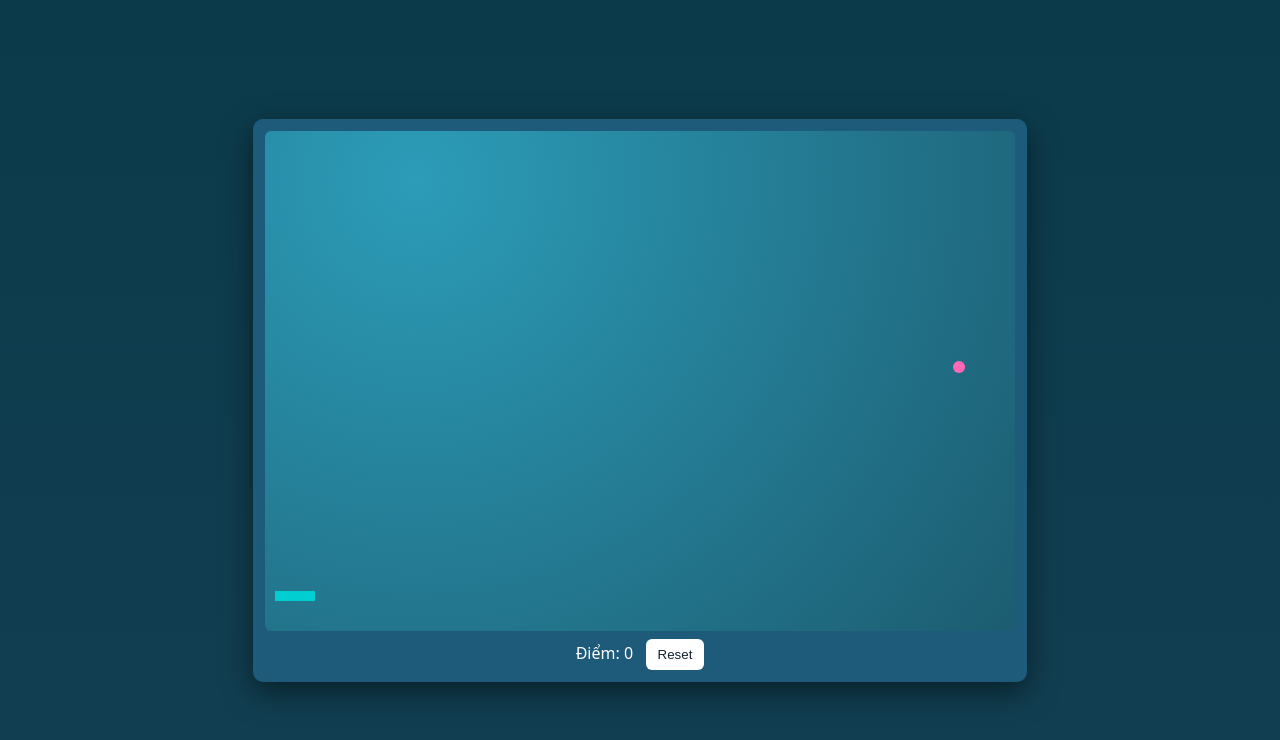
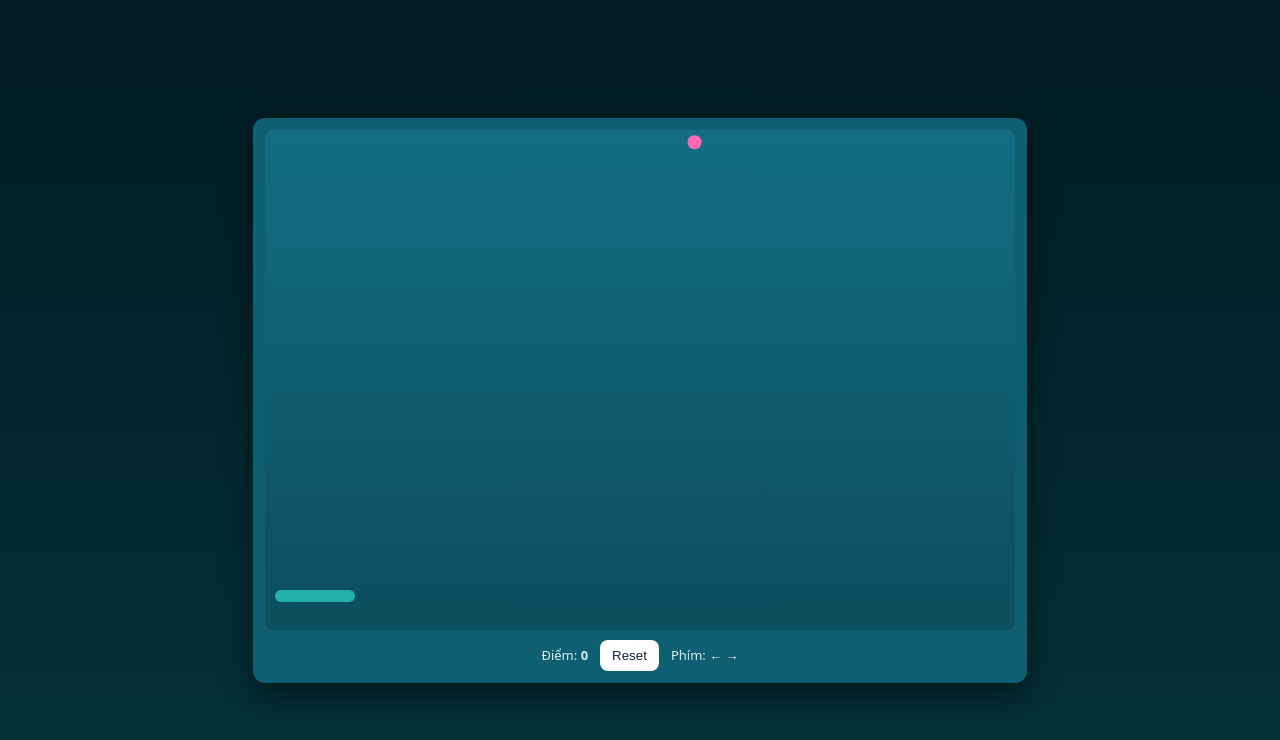
Before and after one commit to flyxlion060213-hehe/VotBong, a plain HTML site: page index.html in a window 1280 px wide. Both pictures are taken after a click on the button "Reset". Drawn offline with Linux system fonts and the light colour scheme.

Commit message:
Update index.html

```diff
--- a/index.html
+++ b/index.html
@@ -3,24 +3,29 @@
 <head>
   <meta charset="utf-8" />
   <meta name="viewport" content="width=device-width,initial-scale=1" />
-  <title>Vợt Bóng (Pong) - Web</title>
+  <title>Vợt Bóng - Pong (HTML)</title>
   <style>
-    :root{--bg:#1e5a7a;--bat:#20b2aa;--ball:#ff69b4;--text:#ffffff}
-    body{margin:0;display:flex;align-items:center;justify-content:center;height:100vh;background:linear-gradient(180deg,#0b3b4b, #123f52);font-family:system-ui,-apple-system,Segoe UI,Roboto,'Helvetica Neue',Arial}
-    #gameWrap{background:var(--bg);padding:12px;border-radius:10px;box-shadow:0 10px 30px rgba(0,0,0,.5)}
-    canvas{display:block;border-radius:6px;background:radial-gradient(circle at 20% 10%, #2c9cb8, #1c5c70)}
-    #hud{color:var(--text);text-align:center;margin-top:8px}
-    button{padding:8px 12px;border-radius:6px;border:none;background:#fff;color:#123;cursor:pointer}
+    :root{--bg:#08303a;--panel:#0f5f72;--bat:#20b2aa;--ball:#ff69b4;--text:#e6f6f8}
+    body{margin:0;display:flex;align-items:center;justify-content:center;height:100vh;background:linear-gradient(180deg,#021b22,#04323a);font-family:system-ui,Segoe UI,Roboto,Arial}
+    #gameWrap{background:var(--panel);padding:12px;border-radius:12px;box-shadow:0 12px 30px rgba(0,0,0,.5);width:max-content}
+    canvas{display:block;border-radius:8px;background:linear-gradient(180deg,#0f6b82,#074b5b);cursor:default}
+    #hud{color:var(--text);text-align:center;margin-top:10px;display:flex;gap:12px;align-items:center;justify-content:center}
+    button{padding:8px 12px;border-radius:8px;border:none;background:#fff;color:#123;cursor:pointer}
+    .small{font-size:13px;color:#d9f0f2}
   </style>
 </head>
 <body>
   <div id="gameWrap">
-    <canvas id="game" width="750" height="500"></canvas>
-    <div id="hud">Điểm: <span id="score">0</span> &nbsp; <button id="reset">Reset</button></div>
+    <canvas id="game" width="750" height="500" aria-label="Vợt Bóng"></canvas>
+    <div id="hud">
+      <div class="small">Điểm: <strong id="score">0</strong></div>
+      <button id="reset">Reset</button>
+      <div class="small">Phím: ← →</div>
+    </div>
   </div>
 
   <script>
-    // Chuyển từ phiên bản tkinter -> HTML/JS (đã giảm tốc độ bóng)
+    // HTML/JS Pong - phiên bản ổn định
     const canvas = document.getElementById('game');
     const ctx = canvas.getContext('2d');
     const scoreEl = document.getElementById('score');
@@ -28,16 +33,30 @@
 
     const W = canvas.width, H = canvas.height;
 
-    // Thiết lập (đã giảm tốc độ bóng và tốc độ vợt)
-    let bat = {w:40, h:10, x:10, y: H - 40, speed: 4}; // batSpeed giảm từ 6 -> 4
-    let ball = {r:6, x:20, y: H - 50, vx:2, vy:-2}; // ballMoveX/Y giảm từ 4 -> 2
+    // cấu hình (dễ điều chỉnh)
+    const config = {
+      batW: 80, batH: 12, batY: H - 40, batSpeed: 5,
+      ballR: 7,
+      startVx: 2.2, startVy: -2.6,
+      fpsDelay: 1000/60
+    };
 
-    let leftPressed = false, rightPressed = false;
-    let score = 0;
+    let bat = {x: 10, y: config.batY, w: config.batW, h: config.batH, speed: config.batSpeed};
+    let ball = {x: 60, y: config.batY - 20, vx: config.startVx, vy: config.startVy, r: config.ballR};
+    let leftPressed=false, rightPressed=false;
+    let score=0, bounceCount=0;
+    let running=true;
 
+    // vẽ
+    function drawBackground(){
+      // optional grid / glow
+      ctx.clearRect(0,0,W,H);
+      ctx.fillStyle = 'rgba(255,255,255,0.02)';
+      ctx.fillRect(0,0,W,H);
+    }
     function drawBat(){
-      ctx.fillStyle = 'darkturquoise';
-      ctx.fillRect(bat.x, bat.y, bat.w, bat.h);
+      ctx.fillStyle = '#20b2aa';
+      roundRect(ctx, bat.x, bat.y, bat.w, bat.h, 6, true, false);
     }
     function drawBall(){
       ctx.beginPath();
@@ -45,105 +64,129 @@
       ctx.arc(ball.x, ball.y, ball.r, 0, Math.PI*2);
       ctx.fill();
     }
+    function roundRect(ctx,x,y,w,h,r,fill,stroke){
+      if (typeof r === 'undefined') r=5;
+      ctx.beginPath();
+      ctx.moveTo(x+r,y);
+      ctx.arcTo(x+w,y,x+w,y+h,r);
+      ctx.arcTo(x+w,y+h,x,y+h,r);
+      ctx.arcTo(x,y+h,x,y,r);
+      ctx.arcTo(x,y,x+w,y,r);
+      ctx.closePath();
+      if(fill) ctx.fill();
+      if(stroke) ctx.stroke();
+    }
+
+    function update(){
+      // di chuyển vợt
+      let mv = (rightPressed?1:0) - (leftPressed?1:0);
+      bat.x += mv * bat.speed;
+      if(bat.x < 0) bat.x = 0;
+      if(bat.x + bat.w > W) bat.x = W - bat.w;
+
+      // va chạm biên ngang
+      if(ball.x + ball.vx + ball.r > W){
+        ball.x = W - ball.r;
+        ball.vx = -Math.abs(ball.vx);
+      } else if(ball.x + ball.vx - ball.r < 0){
+        ball.x = ball.r;
+        ball.vx = Math.abs(ball.vx);
+      }
+
+      // trần
+      if(ball.y + ball.vy - ball.r < 0){
+        ball.y = ball.r;
+        ball.vy = Math.abs(ball.vy);
+      }
+
+      // va chạm vợt
+      if(ball.vy > 0 && ball.y + ball.vy + ball.r >= bat.y){
+        if(ball.x + ball.r >= bat.x && ball.x - ball.r <= bat.x + bat.w){
+          // tính phản xạ theo vị trí chạm để kiểm soát hướng
+          const hitPos = (ball.x - (bat.x + bat.w/2)) / (bat.w/2); // -1 .. 1
+          const speed = Math.sqrt(ball.vx*ball.vx + ball.vy*ball.vy);
+          const newAngle = -Math.PI/2 + hitPos * Math.PI/3; // góc từ -60 ->  -120 deg
+          const newSpeed = Math.min(6 + score*0.05, 12); // giới hạn tốc độ max
+          ball.vx = Math.cos(newAngle) * newSpeed;
+          ball.vy = Math.sin(newAngle) * newSpeed;
+          if(ball.vy > -1.5) ball.vy = -Math.abs(ball.vy);
+
+          score += 1;
+          bounceCount += 1;
+          if(bounceCount >= 4){
+            bounceCount = 0;
+            bat.speed = Math.min(bat.speed + 0.8, 12);
+          }
+          updateScore();
+        }
+      }
+
+      // di chuyển bóng
+      ball.x += ball.vx;
+      ball.y += ball.vy;
+    }
+
+    function updateScore(){ scoreEl.textContent = score; }
+
+    function checkGameOver(){
+      if(ball.y - ball.r > H){
+        running = false;
+        setTimeout(()=>{
+          if(confirm('Bạn thua! Điểm: ' + score + '\\nChơi lại?')){
+            reset();
+            running = true;
+            requestAnimationFrame(loop);
+          } else {
+            // dừng
+          }
+        }, 50);
+      }
+    }
+
+    function reset(){
+      score=0; bounceCount=0;
+      bat.x = 10; bat.speed = config.batSpeed;
+      ball.x = 60; ball.y = config.batY - 20;
+      ball.vx = config.startVx * (Math.random() > 0.5 ? 1 : -1);
+      ball.vy = config.startVy;
+      updateScore();
+    }
+
+    // vòng lặp render
     function draw(){
-      ctx.clearRect(0,0,W,H);
+      drawBackground();
       drawBat();
       drawBall();
     }
 
-    function moveBat(){
-      let mv = (rightPressed?1:0) - (leftPressed?1:0);
-      bat.x += mv * bat.speed;
-      if(bat.x < 0) bat.x = 0;
-      if(bat.x + bat.w > W) bat.x = W - bat.w;
-    }
-
-    let bounceCount = 0;
-    function moveBall(){
-      // tường trái/phải
-      if(ball.x + ball.vx + ball.r > W || ball.x + ball.vx - ball.r < 0){
-        ball.vx = -ball.vx;
-      }
-      // trần
-      if(ball.y + ball.vy - ball.r < 0){
-        ball.vy = -ball.vy;
-      }
-      // kiểm tra vợt
-      if(ball.vy > 0 && ball.y + ball.vy + ball.r >= bat.y){
-        if(ball.x + ball.r >= bat.x && ball.x - ball.r <= bat.x + bat.w){
-          ball.vy = -ball.vy;
-          score += 1;
-          bounceCount += 1;
-          // mỗi 4 lần bắt, tăng chút độ khó
-          if(bounceCount >= 4){
-            bounceCount = 0;
-            bat.speed += 1; // vợt nhanh hơn
-            // tăng tốc bóng theo hướng hiện tại
-            ball.vx += (ball.vx > 0 ? 0.5 : -0.5);
-            // giữ tốc độ y âm
-            ball.vy += (ball.vy > 0 ? 0.5 : -0.5);
-          }
-          updateScore();
-        }
-      }
-      // di chuyển
-      ball.x += ball.vx;
-      ball.y += ball.vy;
-    }
-
-    function updateScore(){
-      scoreEl.textContent = score;
-    }
-
-    function checkGameOver(){
-      if(ball.y - ball.r > H){
-        const playAgain = confirm('Bạn thua! Điểm của bạn: ' + score + '\nBạn có muốn chơi lại?');
-        if(playAgain) reset(); else closeGame();
-      }
-    }
-
-    function reset(){
-      score = 0; bounceCount = 0;
-      bat.speed = 4;
-      ball.vx = 2; ball.vy = -2;
-      bat.x = 10;
-      ball.x = 20; ball.y = H - 50;
-      updateScore();
-      running = true; loop();
-    }
-
-    function closeGame(){
-      running = false;
-      // dừng vòng lặp, cho phép người chơi reload trang để bắt đầu
-    }
-
-    // sự kiện phím
-    window.addEventListener('keydown', e => {
-      if(e.key === 'ArrowLeft') leftPressed = true;
-      if(e.key === 'ArrowRight') rightPressed = true;
-    });
-    window.addEventListener('keyup', e => {
-      if(e.key === 'ArrowLeft') leftPressed = false;
-      if(e.key === 'ArrowRight') rightPressed = false;
-    });
-
-    resetBtn.addEventListener('click', reset);
-
-    let running = true;
     function loop(){
       if(!running) return;
-      moveBat();
-      moveBall();
+      update();
       draw();
       checkGameOver();
       requestAnimationFrame(loop);
     }
 
+    // events
+    window.addEventListener('keydown', e=>{
+      if(e.key === 'ArrowLeft') leftPressed = true;
+      if(e.key === 'ArrowRight') rightPressed = true;
+    });
+    window.addEventListener('keyup', e=>{
+      if(e.key === 'ArrowLeft') leftPressed = false;
+      if(e.key === 'ArrowRight') rightPressed = false;
+    });
+
+    resetBtn.addEventListener('click', ()=>{
+      reset();
+      if(!running){ running=true; requestAnimationFrame(loop); }
+    });
+
     // bắt đầu
-    updateScore();
+    reset();
     requestAnimationFrame(loop);
 
-    // Hướng dẫn nhỏ: nếu muốn bóng chậm hơn nữa, chỉnh ball.vx/ball.vy xuống (ví dụ 1.5 hoặc 1)
+    // Gợi ý: nếu muốn chậm hơn, giảm config.startVx / startVy hoặc giảm bat.speed
   </script>
 </body>
 </html>
```
